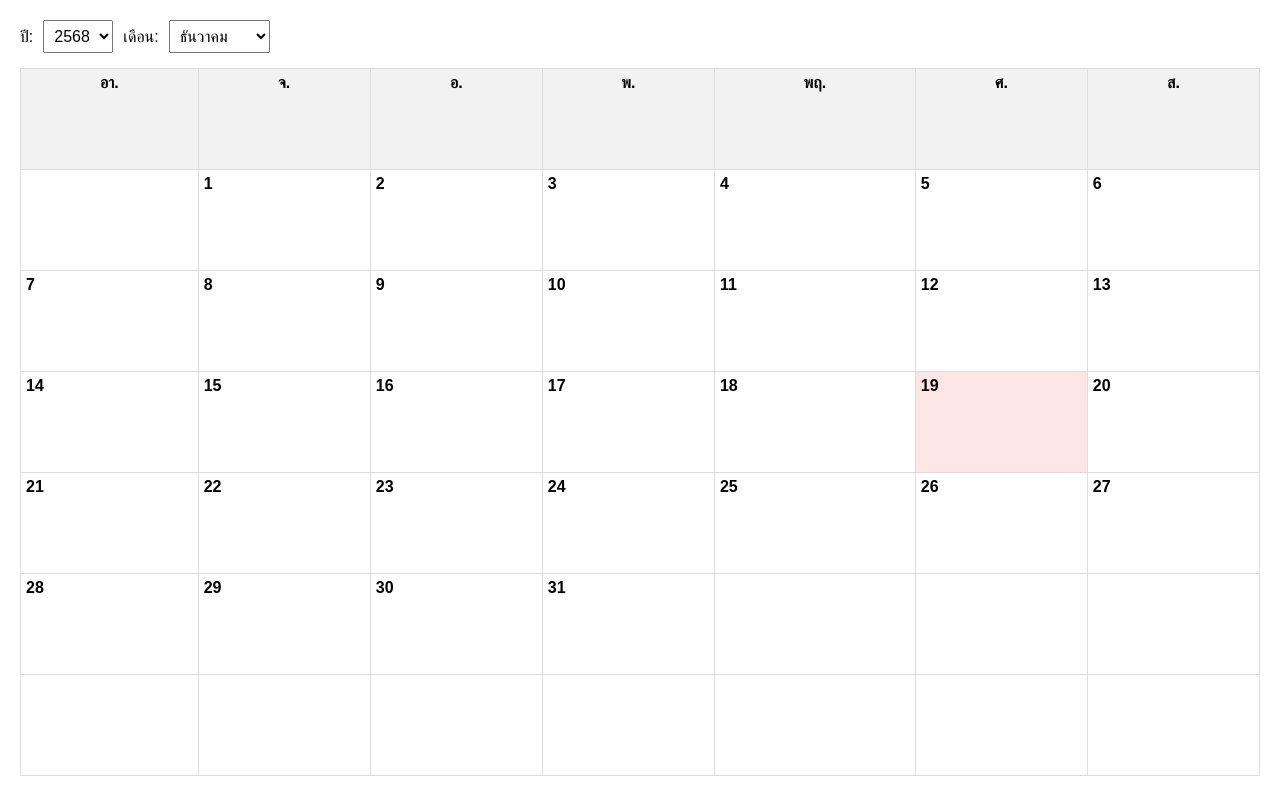
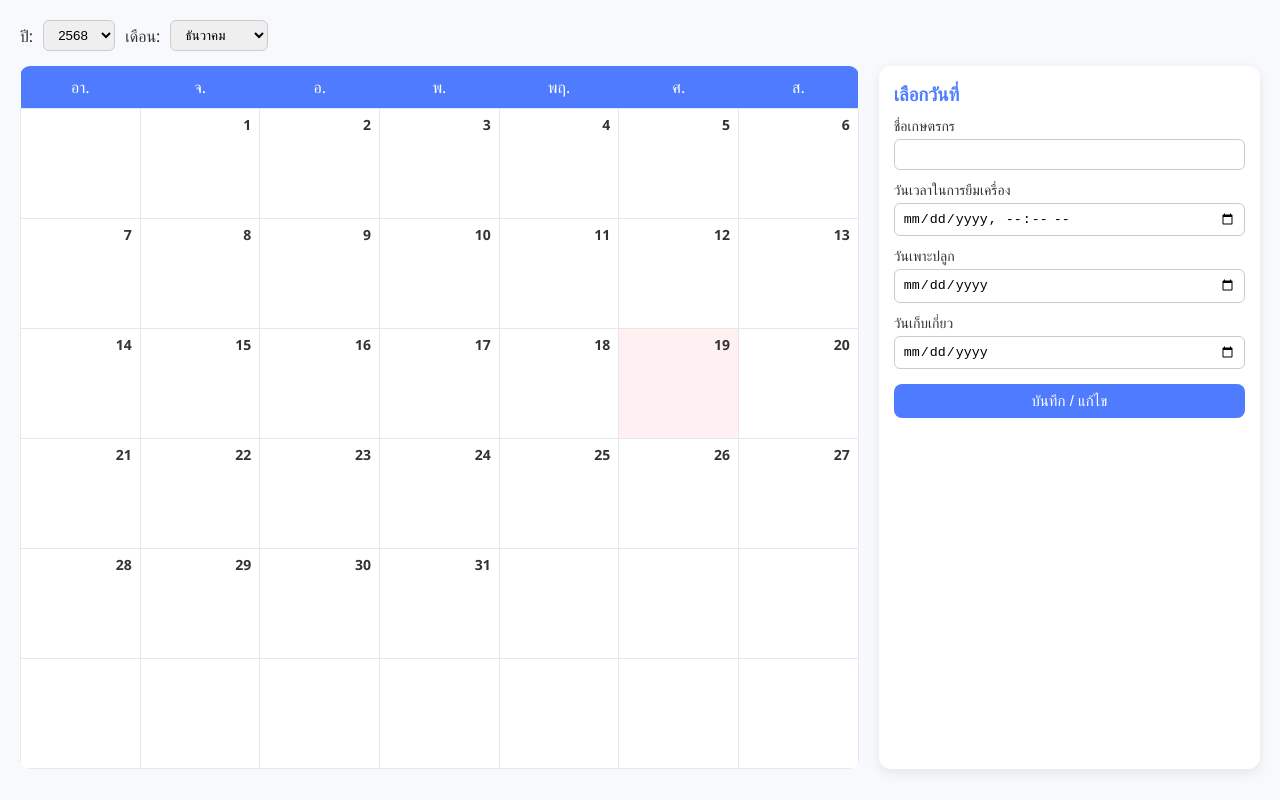
Before and after one commit to nattasaphong/saa, a plain HTML site: page index.html in a window 1280 px wide. Drawn offline with Linux system fonts and the light colour scheme.

Commit message:
Update index.html

```diff
--- a/index.html
+++ b/index.html
@@ -2,41 +2,144 @@
 <html lang="th">
 <head>
 <meta charset="UTF-8">
-<title>ปฏิทินเลือกปี/เดือน</title>
+<title>ปฏิทินยืมเครื่อง</title>
 
 <style>
+* {
+  box-sizing: border-box;
+}
+
 body {
-  font-family: sans-serif;
+  font-family: "Segoe UI", Tahoma, sans-serif;
   margin: 20px;
+  background: #f7f9fc;
+  color: #333;
 }
+
 .header {
   display: flex;
   gap: 10px;
   align-items: center;
   margin-bottom: 15px;
 }
+
 select {
-  padding: 6px;
-  font-size: 16px;
+  padding: 6px 10px;
+  border-radius: 6px;
+  border: 1px solid #ccc;
 }
+
+.container {
+  display: grid;
+  grid-template-columns: 2.2fr 1fr;
+  gap: 20px;
+}
+
+/* ===== CALENDAR ===== */
 table {
   width: 100%;
   border-collapse: collapse;
+  table-layout: fixed;
+  background: white;
+  border-radius: 10px;
+  overflow: hidden;
 }
-th, td {
-  border: 1px solid #ddd;
-  height: 90px;
+
+th {
+  background: #4f7cff;
+  color: white;
+  padding: 10px 0;
+  font-weight: normal;
+}
+
+td {
+  border: 1px solid #e5e7eb;
+  height: 110px;
   vertical-align: top;
-  padding: 5px;
+  padding: 6px;
+  cursor: pointer;
+  position: relative;
+  transition: background 0.2s;
 }
-th {
-  background: #f2f2f2;
+
+td:hover {
+  background: #f1f5ff;
 }
-.date {
+
+.day {
+  position: absolute;
+  top: 6px;
+  right: 8px;
   font-weight: bold;
+  font-size: 14px;
 }
+
+/* ชื่อเกษตรกรในช่องวัน */
+.farmer {
+  margin-top: 28px;
+  font-size: 13px;
+  padding: 4px 6px;
+  background: #e8f0ff;
+  border-radius: 6px;
+  color: #1e40af;
+  overflow: hidden;
+  white-space: nowrap;
+  text-overflow: ellipsis;
+}
+
+/* วันนี้ */
 .today {
-  background: #ffe6e6;
+  background: #fff1f2;
+}
+
+/* วันที่เลือก */
+.selected {
+  outline: 2px solid #4f7cff;
+  background: #eef3ff;
+}
+
+/* ===== PANEL ===== */
+.panel {
+  background: white;
+  border-radius: 12px;
+  padding: 15px;
+  box-shadow: 0 4px 12px rgba(0,0,0,0.08);
+}
+
+.panel h3 {
+  margin-top: 0;
+  margin-bottom: 10px;
+  color: #4f7cff;
+}
+
+.panel label {
+  display: block;
+  margin-top: 10px;
+  font-size: 14px;
+}
+
+.panel input {
+  width: 100%;
+  padding: 7px 8px;
+  margin-top: 4px;
+  border-radius: 6px;
+  border: 1px solid #ccc;
+}
+
+.panel button {
+  margin-top: 15px;
+  width: 100%;
+  padding: 8px;
+  background: #4f7cff;
+  color: white;
+  border: none;
+  border-radius: 8px;
+  font-size: 15px;
+  cursor: pointer;
+}
+
+.panel button:hover {
+  background: #3b66e0;
 }
 </style>
 </head>
@@ -51,6 +154,9 @@ th {
   <select id="monthSelect"></select>
 </div>
 
+<div class="container">
+
+  <!-- CALENDAR -->
   <table>
     <thead>
       <tr>
@@ -66,6 +172,27 @@ th {
     <tbody id="calendarBody"></tbody>
   </table>
 
+  <!-- DETAIL PANEL -->
+  <div class="panel">
+    <h3 id="panelDate">เลือกวันที่</h3>
+
+    <label>ชื่อเกษตรกร</label>
+    <input type="text" id="farmerName">
+
+    <label>วันเวลาในการยืมเครื่อง</label>
+    <input type="datetime-local" id="borrowDate">
+
+    <label>วันเพาะปลูก</label>
+    <input type="date" id="plantDate">
+
+    <label>วันเก็บเกี่ยว</label>
+    <input type="date" id="harvestDate">
+
+    <button onclick="saveData()">บันทึก / แก้ไข</button>
+  </div>
+
+</div>
+
 <script>
 const monthNames = [
   "มกราคม","กุมภาพันธ์","มีนาคม","เมษายน",
@@ -78,68 +205,117 @@ const yearSelect = document.getElementById("yearSelect");
 const monthSelect = document.getElementById("monthSelect");
 const calendarBody = document.getElementById("calendarBody");
 
-// เติมปี (พ.ศ.)
+let selectedDateKey = "";
+
+/* ปี */
 for (let y = today.getFullYear() - 2; y <= today.getFullYear() + 2; y++) {
-  const option = document.createElement("option");
-  option.value = y;
-  option.text = y + 543;
-  if (y === today.getFullYear()) option.selected = true;
-  yearSelect.appendChild(option);
+  const o = document.createElement("option");
+  o.value = y;
+  o.text = y + 543;
+  if (y === today.getFullYear()) o.selected = true;
+  yearSelect.appendChild(o);
 }
 
-// เติมเดือน
+/* เดือน */
 monthNames.forEach((m, i) => {
-  const option = document.createElement("option");
-  option.value = i;
-  option.text = m;
-  if (i === today.getMonth()) option.selected = true;
-  monthSelect.appendChild(option);
+  const o = document.createElement("option");
+  o.value = i;
+  o.text = m;
+  if (i === today.getMonth()) o.selected = true;
+  monthSelect.appendChild(o);
 });
 
-yearSelect.addEventListener("change", renderCalendar);
-monthSelect.addEventListener("change", renderCalendar);
+yearSelect.onchange = renderCalendar;
+monthSelect.onchange = renderCalendar;
 
 renderCalendar();
 
 function renderCalendar() {
-  const year = parseInt(yearSelect.value);
-  const month = parseInt(monthSelect.value);
+  const year = +yearSelect.value;
+  const month = +monthSelect.value;
 
   calendarBody.innerHTML = "";
 
   const firstDay = new Date(year, month, 1).getDay();
   const daysInMonth = new Date(year, month + 1, 0).getDate();
 
-  let date = 1;
+  let d = 1;
 
   for (let i = 0; i < 6; i++) {
-    const row = document.createElement("tr");
+    const tr = document.createElement("tr");
 
     for (let j = 0; j < 7; j++) {
-      const cell = document.createElement("td");
+      const td = document.createElement("td");
 
-      if (i === 0 && j < firstDay) {
-        cell.innerHTML = "";
-      } else if (date > daysInMonth) {
-        cell.innerHTML = "";
+      if ((i === 0 && j < firstDay) || d > daysInMonth) {
+        td.innerHTML = "";
       } else {
-        cell.innerHTML = `<div class="date">${date}</div>`;
+        const key = `${year}-${month + 1}-${d}`;
+        const saved = JSON.parse(localStorage.getItem(key));
+
+        td.innerHTML = `<span class="day">${d}</span>`;
+
+        if (saved?.name) {
+          td.innerHTML += `<div class="farmer">${saved.name}</div>`;
+        }
+
+        td.dataset.key = key;
+        td.dataset.y = year;
+        td.dataset.m = month;
+        td.dataset.d = d;
 
         if (
-          date === today.getDate() &&
+          d === today.getDate() &&
           month === today.getMonth() &&
           year === today.getFullYear()
-        ) {
-          cell.classList.add("today");
+        ) td.classList.add("today");
+
+        td.onclick = selectDate;
+        d++;
+      }
+      tr.appendChild(td);
+    }
+    calendarBody.appendChild(tr);
+  }
 }
 
-        date++;
+function selectDate() {
+  document.querySelectorAll("td").forEach(td =>
+    td.classList.remove("selected")
+  );
+  this.classList.add("selected");
+
+  const y = this.dataset.y;
+  const m = this.dataset.m;
+  const d = this.dataset.d;
+
+  selectedDateKey = this.dataset.key;
+  panelDate.innerText = `วันที่ ${d}/${+m + 1}/${+y + 543}`;
+
+  const saved = JSON.parse(localStorage.getItem(selectedDateKey));
+
+  farmerName.value = saved?.name || "";
+  borrowDate.value = saved?.borrow || "";
+  plantDate.value = saved?.plant || "";
+  harvestDate.value = saved?.harvest || "";
 }
 
-      row.appendChild(cell);
+function saveData() {
+  if (!selectedDateKey) {
+    alert("กรุณาเลือกวันที่ก่อน");
+    return;
   }
-    calendarBody.appendChild(row);
-  }
+
+  const data = {
+    name: farmerName.value,
+    borrow: borrowDate.value,
+    plant: plantDate.value,
+    harvest: harvestDate.value
+  };
+
+  localStorage.setItem(selectedDateKey, JSON.stringify(data));
+  renderCalendar();
+  alert("บันทึกข้อมูลเรียบร้อย");
 }
 </script>
 
```
Lines whose indentation alone changed are shown as unchanged.
